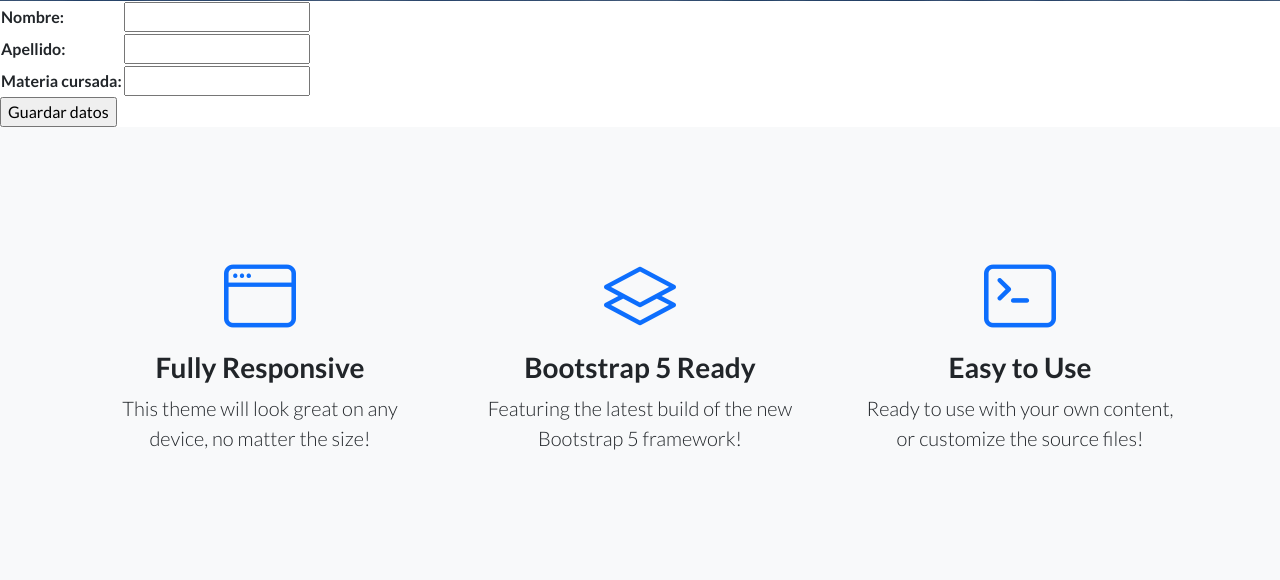
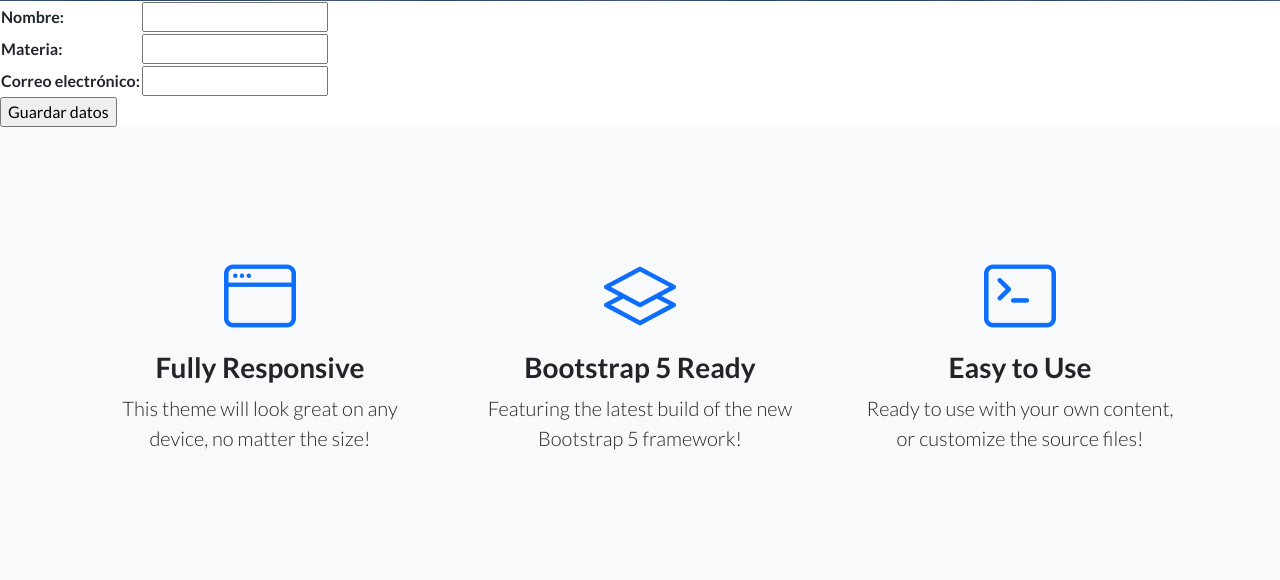
Before and after one commit to Francisca-volpe/Entregable-intermedio, a Django app: page /App/FormularioEstudiantes/ in a window 1280 px wide. Shown: the part 612-1192 px from the top of the page. Run offline with Django 4.2, Linux system fonts and the light colour scheme; some libraries are stand-ins or nearby versions.

Commit message:
tercer commit, bastantes fallas

```diff
--- a/App/Templates/App/EstudiantesForm.html
+++ b/App/Templates/App/EstudiantesForm.html
@@ -8,7 +8,7 @@
 
 {% block contenido_que_cambia %}
 
-<form action="" method="POST"> {% csrf_token %}
+<form action="{% url 'Formulario_estudiantes' %}" method="POST"> {% csrf_token %}
 
     <table>
 
--- a/App/Templates/App/NotasForm.html
+++ b/App/Templates/App/NotasForm.html
@@ -8,7 +8,7 @@
 
 {% block contenido_que_cambia %}
 
-<form action="" method="POST"> {% csrf_token %}
+<form action="{% url 'Formulario_notas' %}" method="POST"> {% csrf_token %}
 
     <table>
 
--- a/App/Templates/App/TutoresForm.html
+++ b/App/Templates/App/TutoresForm.html
@@ -8,7 +8,7 @@
 
 {% block contenido_que_cambia %}
 
-<form action="" method="POST"> {% csrf_token %}
+<form action="{% url 'Formulario_tutores' %}" method="POST"> {% csrf_token %}
 
     <table>
 
--- a/App/forms.py
+++ b/App/forms.py
@@ -2,13 +2,14 @@
 
 class EstudiantesFormulario(forms.Form):
     nombre = forms.CharField(label="Nombre", max_length=50)
-    apellido = forms.CharField(label="Apellido", max_length=50)
-    materia_cursada= forms.CharField (label="Materia cursada", max_length=50)
+    materia = forms.CharField(label="Materia", max_length=50)
+    correo = forms.EmailField(label="Correo electrónico")
+
 
 class TutoresFormulario(forms.Form):
     nombre = forms.CharField(label="Nombre", max_length=50)
-    apellido = forms.CharField(label="Apellido", max_length=50)
-    materia_dictada =forms.CharField(label="Materia dictada", max_length=50)
+    materia = forms.CharField(label="Materia", max_length=50)
+
 
 class NotasFormulario(forms.Form):
     estudiante= forms.CharField(label="Nombre del estudiante", max_length=100)
--- a/App/urls.py
+++ b/App/urls.py
@@ -7,8 +7,8 @@
     path("estudiantes/", estudiantes, name="estudiantes"),
     path("tutores/", tutores, name="tutores"),
     path("notas", notas, name="notas"),
-    path("FormularioEstudiantes/", form_estudiantes, name="Formulario_estudiantes"),
-    path("FormularioTutores/", form_tutores, name="Formulario_tutores"),
-    path("FormularioNotas/", form_notas, name="Formulario_notas"),
+    path("FormularioEstudiantes/", form_estudiantes, name = "Formulario_estudiantes"),
+    path("FormularioTutores/", form_tutores, name = "Formulario_tutores"),
+    path("FormularioNotas/", form_notas, name = "Formulario_notas"),
 
 ]
--- a/App/views.py
+++ b/App/views.py
@@ -24,9 +24,8 @@
         if form.is_valid():
             info=form.cleaned_data
             nombre=info["nombre"]
-            apellido=info["apellido"]
-            materia_cursada=info["materia_cursada"]
-            estudiante=Estudiantes(nombre=nombre, apellido=apellido, materia_cursada=materia_cursada)
+            materia=info["materia"]
+            estudiante=Estudiantes(nombre=nombre, materia=materia)
             estudiante.save()
             return render (request, "App/inicio.html", {"mensaje": "Datos guardados correctamente."})
 
@@ -43,9 +42,8 @@
         if form.is_valid():
             info=form.cleaned_data
             nombre=info["nombre"]
-            apellido=info["apellido"]
-            materia_dictada =info["materia_dictada"]
-            tutor=Tutores(nombre=nombre, apellido=apellido, materia_dictada=materia_dictada)
+            materia =info["materia"]
+            tutor=Tutores(nombre=nombre, materia=materia)
             tutor.save()
             return render (request, "App/inicio.html", {"mensaje": "Datos guardados correctamente."})
 
@@ -72,5 +70,5 @@
             return render (request, "App/NotasForm.html", {"mensaje": "Datos inválidos"})
 
     else:
-        formulario=TutoresFormulario()
+        formulario=NotasFormulario()
         return render (request, "App/NotasForm.html", {"form":formulario})
```
Also changed, not shown: App/models.py (+4 -4 lines), App/migrations/0002_rename_apellido_estudiantes_materia_and_more.py (added), db.sqlite3.
